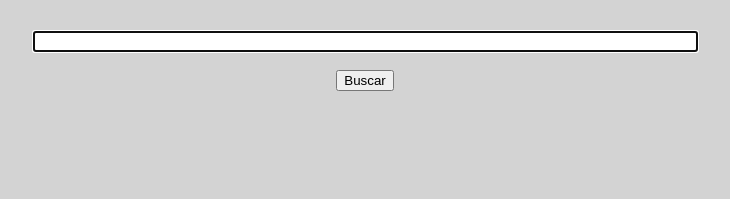
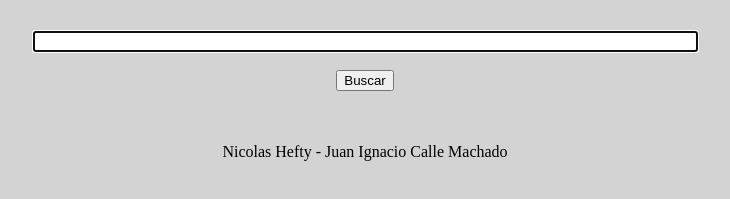
Before and after one commit to nicolashefty/dlc_tpi, a plain HTML site: page index.html in a window 1280 px wide. Shown: the part 127-326 px from the top of the page, without its empty margins (275-1005 px from the left). Drawn offline with Linux system fonts and the light colour scheme.

Commit message:
Adding footer

```diff
--- a/index.html
+++ b/index.html
@@ -22,6 +22,9 @@
 			<br>
 		</div>
 
+		<div id="footer">
+			Nicolas Hefty - Juan Ignacio Calle Machado
+		</div>
 	</body>
 
 	<script>
```
